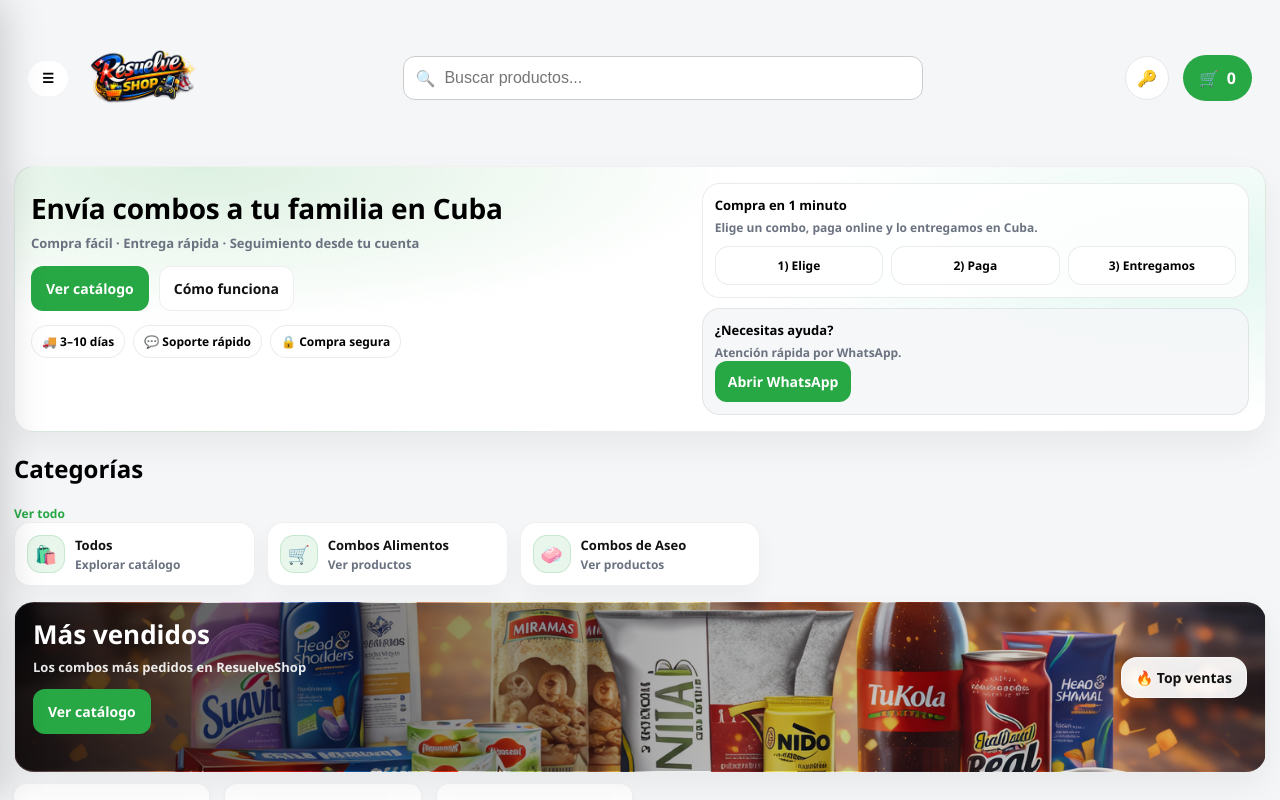
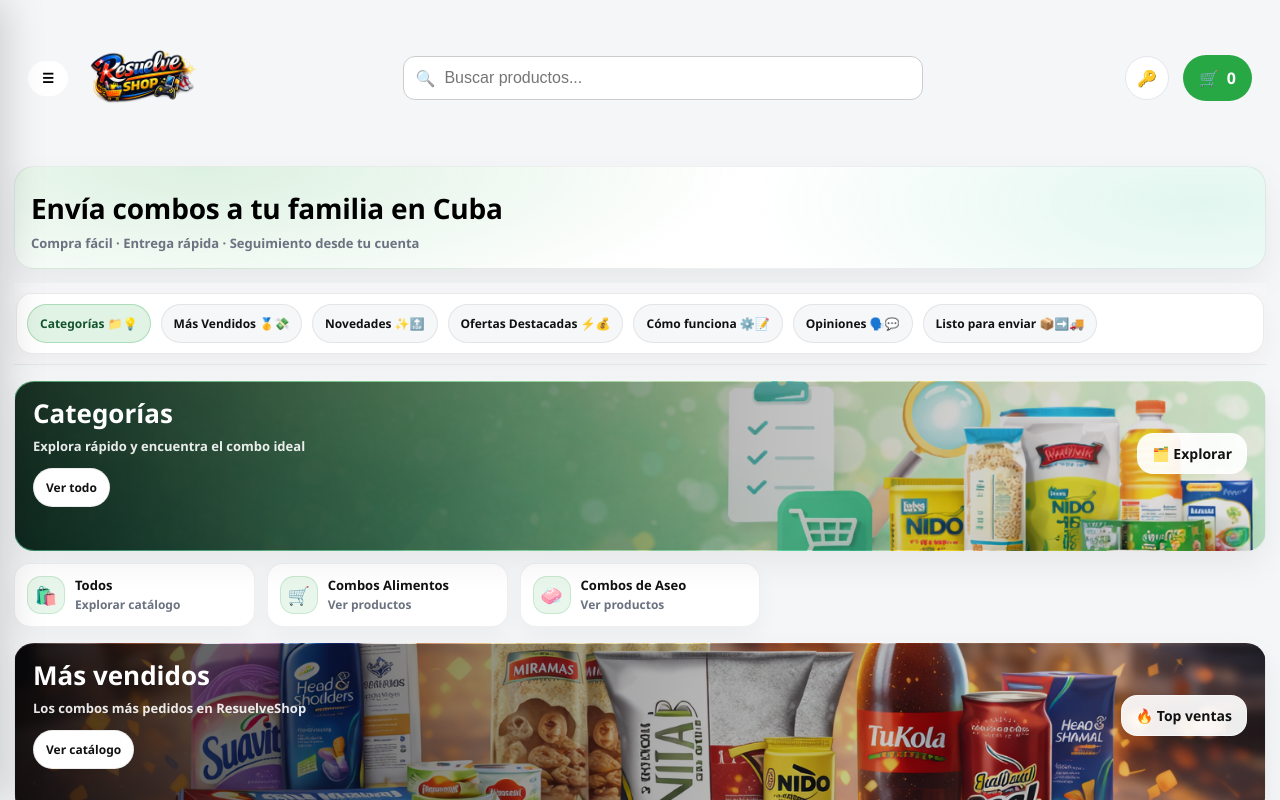
Before and after one commit to basultodaniel20-source/resuelveshop, a Vue app: page / in a window 1280 px wide. Shown: the top 800 px of the page. Built offline with nearby package versions, Linux system fonts and the light colour scheme.

Commit message:
Actualizar

```diff
--- a/src/views/Home.vue
+++ b/src/views/Home.vue
@@ -6,46 +6,42 @@
         <div class="heroLeft">
           <h1>Envía combos a tu familia en Cuba</h1>
           <p>Compra fácil · Entrega rápida · Seguimiento desde tu cuenta</p>
-
-          <div class="heroActions">
-            <router-link class="btn primary" to="/catalogo">Ver catálogo</router-link>
-            <a class="btn ghost" href="#como-funciona">Cómo funciona</a>
-          </div>
-
-          <div class="heroBadges">
-            <span class="badge">🚚 3–10 días</span>
-            <span class="badge">💬 Soporte rápido</span>
-            <span class="badge">🔒 Compra segura</span>
-          </div>
-        </div>
-
-        <div class="heroRight">
-          <div class="miniPanel">
-            <div class="mpTitle">Compra en 1 minuto</div>
-            <div class="mpText">Elige un combo, paga online y lo entregamos en Cuba.</div>
-            <div class="mpSteps">
-              <div class="step">1) Elige</div>
-              <div class="step">2) Paga</div>
-              <div class="step">3) Entregamos</div>
-            </div>
-          </div>
-
-          <div class="miniPanel soft">
-            <div class="mpTitle">¿Necesitas ayuda?</div>
-            <div class="mpText">Atención rápida por WhatsApp.</div>
-            <a class="btn mini" :href="whatsLink" target="_blank" rel="noreferrer">
-              Abrir WhatsApp
-            </a>
-          </div>
         </div>
       </div>
     </section>
 
+    <!-- NAV STICKY (SE QUEDA ARRIBA + TAB ACTIVA) -->
+    <div class="stickyNavTop">
+      <div class="tabsTop">
+        <a class="tabBtn" :class="{ active: activeTab==='categorias' }" href="#categorias">Categorías 📁💡</a>
+        <a class="tabBtn" :class="{ active: activeTab==='mas-vendidos' }" href="#mas-vendidos">Más Vendidos 🥇💸</a>
+        <a class="tabBtn" :class="{ active: activeTab==='novedades' }" href="#novedades">Novedades ✨🔝</a>
+        <a class="tabBtn" :class="{ active: activeTab==='ofertas-destacadas' }" href="#ofertas-destacadas">Ofertas Destacadas ⚡💰</a>
+        <a class="tabBtn" :class="{ active: activeTab==='como-funciona' }" href="#como-funciona">Cómo funciona ⚙️📝</a>
+        <a class="tabBtn" :class="{ active: activeTab==='opiniones' }" href="#opiniones">Opiniones 🗣️💬</a>
+        <a class="tabBtn" :class="{ active: activeTab==='listo-para-enviar' }" href="#listo-para-enviar">Listo para enviar 📦➡️🚚</a>
+      </div>
+    </div>
+
     <!-- 2) CATEGORÍAS -->
-    <section class="section">
-      <div class="sectionHead">
+<section class="section" id="categorias">
+  <div class="sectionBanner bannerCats">
+    <div class="bannerOverlay"></div>
+
+    <div class="bannerContent">
+      <div class="bannerLeft">
         <h2>Categorías</h2>
-        <router-link class="link" to="/catalogo">Ver todo</router-link>
+        <p>Explora rápido y encuentra el combo ideal</p>
+
+        <div class="bannerActions">
+          <router-link class="btn primary" to="/catalogo">Ver todo</router-link>
+        </div>
+      </div>
+
+      <div class="bannerRight">
+        <div class="miniFloat">🗂️ Explorar</div>
+      </div>
+    </div>
   </div>
 
   <div class="cats">
@@ -73,7 +69,7 @@
 </section>
 
     <!-- 3) MÁS VENDIDOS -->
-    <section class="section" v-if="bestSellers.length">
+    <section class="section" id="mas-vendidos" v-if="bestSellers.length">
       <div class="sectionBanner bannerBest">
         <div class="bannerOverlay"></div>
 
@@ -104,7 +100,7 @@
     </section>
 
     <!-- 3.1) NOVEDADES -->
-    <section class="section" v-if="novedades.length">
+    <section class="section" id="novedades" v-if="novedades.length">
       <div class="sectionBanner bannerNew">
         <div class="bannerOverlay"></div>
 
@@ -134,8 +130,8 @@
       </section>
     </section>
 
-    <!-- 4) OFERTA DESTACADA (BANNER + CAJAS COOL) -->
-    <section class="section">
+    <!-- 4) OFERTA DESTACADA -->
+    <section class="section" id="ofertas-destacadas">
       <div class="sectionBanner bannerPromo">
         <div class="bannerOverlay"></div>
 
@@ -216,7 +212,7 @@
     </section>
 
     <!-- 6) OPINIONES -->
-    <section class="section">
+    <section class="section" id="opiniones">
       <div class="sectionBanner bannerReviews">
         <div class="bannerOverlay"></div>
 
@@ -283,7 +279,7 @@
     </section>
 
     <!-- 8) CTA FINAL -->
-    <section class="section">
+    <section class="section" id="listo-para-enviar">
       <div class="sectionBanner bannerCta">
         <div class="bannerOverlay"></div>
 
@@ -308,7 +304,7 @@
 </template>
 
 <script setup>
-import { computed } from "vue"
+import { computed, onBeforeUnmount, onMounted, ref } from "vue"
 import ProductoCard from "../components/ProductoCard.vue"
 
 defineEmits(["agregar"])
@@ -356,10 +352,106 @@ const promoTitle = computed(() => {
   const first = (props.productos || [])[0]
   return first?.nombre ? `Prueba: ${first.nombre}` : "Combos listos para entregar"
 })
+
+/* ===== NAV STICKY ACTIVO ===== */
+const activeTab = ref("categorias")
+const sectionIds = [
+  "categorias",
+  "mas-vendidos",
+  "novedades",
+  "ofertas-destacadas",
+  "como-funciona",
+  "opiniones",
+  "listo-para-enviar",
+]
+
+let observer
+let onHashChange
+
+onMounted(() => {
+  const els = sectionIds.map((id) => document.getElementById(id)).filter(Boolean)
+
+  // si entra con hash
+  if (window.location.hash) {
+    const id = window.location.hash.replace("#", "")
+    if (sectionIds.includes(id)) activeTab.value = id
+  }
+
+  observer = new IntersectionObserver(
+    (entries) => {
+      const visible = entries
+        .filter((e) => e.isIntersecting)
+        .sort((a, b) => b.intersectionRatio - a.intersectionRatio)[0]
+      if (visible?.target?.id) activeTab.value = visible.target.id
+    },
+    {
+      threshold: [0.25, 0.4, 0.55],
+      // Ajusta si cambias la altura del sticky
+      rootMargin: "-90px 0px -60% 0px",
+    }
+  )
+
+  els.forEach((el) => observer.observe(el))
+
+  onHashChange = () => {
+    const id = window.location.hash.replace("#", "")
+    if (sectionIds.includes(id)) activeTab.value = id
+  }
+  window.addEventListener("hashchange", onHashChange)
+})
+
+onBeforeUnmount(() => {
+  if (observer) observer.disconnect()
+  if (onHashChange) window.removeEventListener("hashchange", onHashChange)
+})
 </script>
 
 <style scoped>
 .home{ padding: 8px 2px 22px; }
+
+:global(html){ scroll-behavior: smooth; }
+/* altura aprox del sticky, para que no tape el título al saltar */
+:root{ --stickyH: 82px; }
+.section[id]{ scroll-margin-top: calc(var(--stickyH) + 14px); }
+
+/* ===== STICKY NAV TOP ===== */
+.stickyNavTop{
+  position: sticky;
+  top: 0;
+  z-index: 999;
+  background: rgba(246,247,249,0.78);
+  backdrop-filter: blur(10px);
+  border-bottom: 1px solid rgba(0,0,0,0.06);
+  padding: 10px 2px;
+  margin: 6px 0 12px;
+}
+.tabsTop{
+  display:flex;
+  gap: 10px;
+  flex-wrap: wrap;
+  padding: 10px;
+  border-radius: 16px;
+  background: rgba(255,255,255,0.88);
+  border: 1px solid rgba(0,0,0,0.08);
+  box-shadow: 0 10px 22px rgba(0,0,0,0.04);
+}
+.tabBtn{
+  text-decoration:none;
+  font-weight: 1000;
+  font-size: 12px;
+  padding: 10px 12px;
+  border-radius: 999px;
+  color: #111;
+  border: 1px solid rgba(0,0,0,0.08);
+  background: rgba(245,246,248,0.85);
+  transition: transform .12s ease, background .12s ease, border-color .12s ease;
+}
+.tabBtn:hover{ transform: translateY(-1px); }
+.tabBtn.active{
+  background: rgba(40,167,69,0.14);
+  border-color: rgba(40,167,69,0.28);
+  color: #14532d;
+}
 
 /* ---------- HERO ---------- */
 .hero{ margin: 10px 0 14px; }
@@ -379,34 +471,6 @@ const promoTitle = computed(() => {
 .heroLeft h1{ margin: 10px 0 0; font-size: 28px; line-height: 1.1; font-weight: 1000; letter-spacing: -0.2px; }
 .heroLeft p{ margin: 10px 0 0; color: #6b7280; font-weight: 900; font-size: 13px; }
 .heroActions{ margin-top: 14px; display: flex; gap: 10px; flex-wrap: wrap; }
-.heroBadges{ margin-top: 14px; display: flex; flex-wrap: wrap; gap: 8px; }
-.badge{
-  display: inline-flex; align-items: center;
-  padding: 7px 10px; border-radius: 999px;
-  border: 1px solid rgba(0,0,0,0.08);
-  background: rgba(255,255,255,0.75);
-  font-weight: 900; font-size: 12px;
-}
-.heroRight{ display: grid; gap: 10px; }
-.miniPanel{
-  border-radius: 18px;
-  border: 1px solid rgba(0,0,0,0.08);
-  background: rgba(255,255,255,0.85);
-  padding: 12px;
-}
-.miniPanel.soft{ background: rgba(245,246,248,0.85); }
-.mpTitle{ font-weight: 1000; font-size: 13px; }
-.mpText{ margin-top: 6px; color:#6b7280; font-weight: 900; font-size: 12px; line-height: 1.35; }
-.mpSteps{ margin-top: 10px; display: grid; grid-template-columns: repeat(3, 1fr); gap: 8px; }
-.step{
-  border-radius: 14px;
-  border: 1px solid rgba(0,0,0,0.08);
-  background: rgba(255,255,255,0.85);
-  padding: 10px;
-  font-weight: 1000;
-  font-size: 12px;
-  text-align: center;
-}
 
 /* ---------- GENERALES ---------- */
 .section{ margin-top: 16px; }
@@ -418,14 +482,41 @@ const promoTitle = computed(() => {
   text-decoration:none; font-weight: 1000;
   border: 1px solid transparent; cursor: pointer;
 }
-.btn.primary{ background:#28a745; color: white; }
+.btn.primary{
+  background:white;
+  color: #111;
+  border: 1px solid rgba(0,0,0,0.08);
+  padding: 10px 12px;
+  border-radius: 999px;
+  cursor: pointer;
+  font-size: 12px;
+  transition: transform .12s ease, background .12s ease, border-color .12s ease;
+}
+
+ .btn.primary:hover{
+ background: #45b748;
+ transform: translateY(-1px);
+}
+
+.btn.primary:active{
+transform:transform .12s ease, background .12s ease, border-color .12s ease;
+}
+
 .btn.ghost{ background: white; border-color: #eee; color: #111; }
 .btn.mini{ padding: 10px 12px; border-radius: 12px; background:#28a745; color:#fff; }
 
 .link{ text-decoration: none; font-weight: 1000; color: #28a745; font-size: 12px; }
-.muted{ color:#6b7280; font-weight: 900; font-size: 12px; }
 
 /* ---------- CATEGORÍAS ---------- */
+.sectionHead{
+  display:flex;
+  align-items:baseline;
+  justify-content:space-between;
+  gap: 10px;
+  margin-bottom: 10px;
+}
+.sectionHead h2{ margin: 0; font-size: 16px; font-weight: 1000; }
+
 .cats{ display:grid; grid-template-columns: repeat(5, 1fr); gap: 12px; }
 .cat{
   text-decoration:none; color:#111;
@@ -471,6 +562,8 @@ const promoTitle = computed(() => {
 .bannerHow{ background-image: url("/img/banners/funcion1.png"); }
 .bannerReviews{ background-image: url("/img/banners/opiniones1.png"); }
 .bannerCta{ background-image: url("/img/banners/envio1.png"); }
+.bannerCats{ background-image: url("/img/banners/categorias1.png"); }
+
 
 .bannerOverlay{
   position: absolute;
@@ -494,7 +587,6 @@ const promoTitle = computed(() => {
 }
 
 .bannerLeft{ max-width: 520px; }
-
 .bannerLeft h2{
   margin: 0;
   color: #fff;
@@ -502,14 +594,12 @@ const promoTitle = computed(() => {
   font-size: 26px;
   line-height: 1.05;
 }
-
 .bannerLeft p{
   margin-top: 10px;
   color: rgba(255,255,255,0.9);
   font-weight: 900;
   font-size: 13px;
 }
-
 .bannerActions{ margin-top: 12px; display:flex; gap:10px; flex-wrap:wrap; }
 .bannerRight{ display:flex; justify-content:flex-end; }
 
@@ -631,5 +721,8 @@ const promoTitle = computed(() => {
   .reviews{ grid-template-columns: 1fr; }
   .trustGrid{ grid-template-columns: 1fr; }
   .promoCool{ grid-template-columns: 1fr; }
+
+  :root{ --stickyH: 120px; } /* en móvil el sticky ocupa más filas */
+  .tabsTop{ justify-content: flex-start; }
 }
 </style>
```
Also changed, not shown: public/img/banners/categorias1.png (added). Lines whose indentation alone changed are shown as unchanged.
